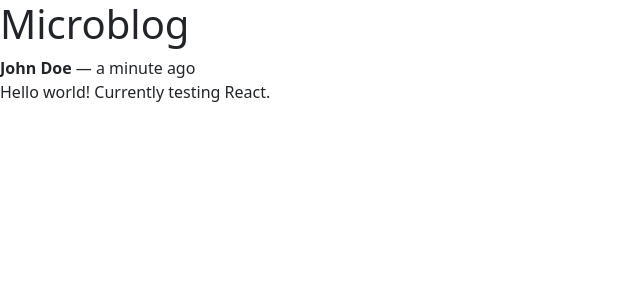
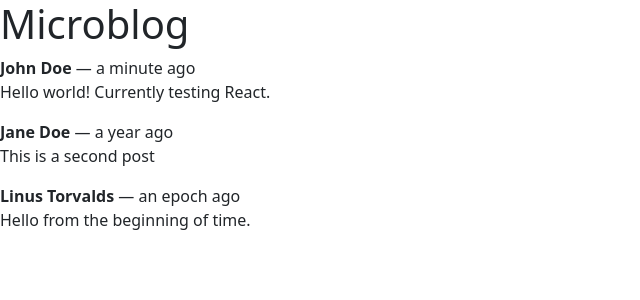
Before and after one commit to frarlo/react-microblog, a React (Create React App) app: page / in a window 1280 px wide. Shown: the top 300 px of the page, without its empty margins (0-640 px from the left). Built offline with nearby package versions, Linux system fonts and the light colour scheme.

Commit message:
feat: Add conditional logic for showing posts.
Also added more test posts.

```diff
--- a/src/App.js
+++ b/src/App.js
@@ -2,23 +2,49 @@
 
 export default function App() {
 
-  const testPost = {
+  const testPosts = [
+      {
           id: 1,
           text: 'Hello world! Currently testing React.',
           timestamp: 'a minute ago',
           author: {
               username: 'John Doe'
-    }
-  }
+          },
+      },
+      {
+          id: 2,
+          text: 'This is a second post',
+          timestamp: 'a year ago',
+          author: {
+              username: 'Jane Doe'
+          },
+      },
+      {
+          id: 3,
+          text: 'Hello from the beginning of time.',
+          timestamp: 'an epoch ago',
+          author: {
+              username: 'Linus Torvalds'
+          },
+      },
+  ]
 
   return (
       <>
         <h1>Microblog</h1>
-        <p>
+          {testPosts.length === 0 ?
+              <p>There are no blog posts.</p>
+              :
+          testPosts.map(testPost => {
+              return (
+                  <p key={testPost.id}>
                       <b>{testPost.author.username}</b> &mdash; {testPost.timestamp}
-          <br />
+                      <br/>
                       {testPost.text}
                   </p>
+              );
+          })
+          }
       </>
   );
 }
```
Lines whose indentation alone changed are shown as unchanged.
